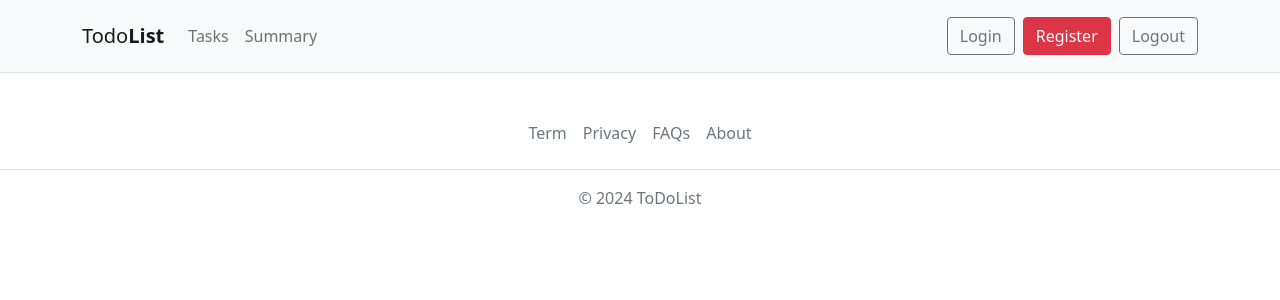
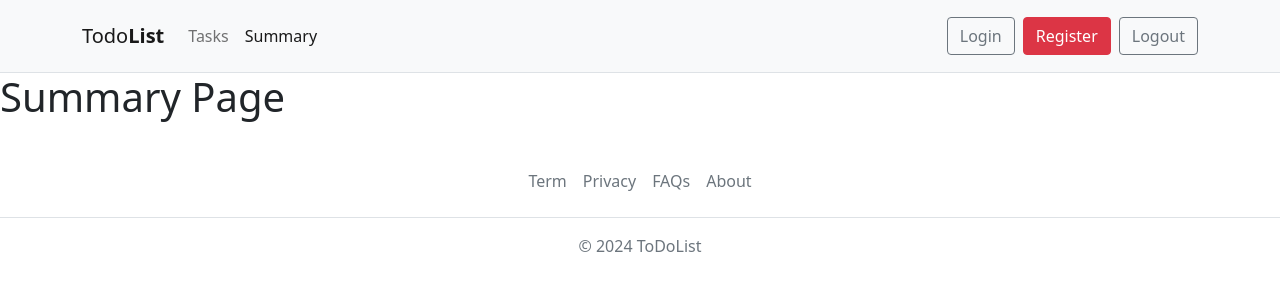
Before and after one commit to mboto-julius/todo-app, a Vue app: page /summary in a window 1280 px wide. Shown: the top 300 px of the page. Built offline with nearby package versions, Linux system fonts and the light colour scheme.

Commit message:
feat: styling the current active link

```diff
--- a/src/components/Navbar.vue
+++ b/src/components/Navbar.vue
@@ -15,7 +15,7 @@
                         <router-link :to="{ name: 'tasks' }" class="nav-link">Tasks</router-link>
                     </li>
                     <li class="nav-item">
-                        <a href="#" class="nav-link">Summary</a>
+                        <router-link :to="{ name: 'summary' }" href="#" class="nav-link">Summary</router-link>
                     </li>
                 </ul>
                 <ul class="navbar-nav ms-auto">
--- /dev/null
+++ b/src/pages/SummaryPage.vue
@@ -0,0 +1,5 @@
+<template>
+    <div>
+        <h1>Summary Page</h1>
+    </div>
+</template>
--- a/src/router/index.js
+++ b/src/router/index.js
@@ -4,5 +4,6 @@ import routes from "./routes"
 
 export default createRouter({
     routes,
-    history: createWebHistory()
+    history: createWebHistory(),
+    linkActiveClass: "active"
 })
--- a/src/router/routes.js
+++ b/src/router/routes.js
@@ -1,6 +1,7 @@
 import TasksPage from "@/pages/TasksPage.vue";
 import LoginPage from "@/pages/LoginPage.vue";
 import RegisterPage from "@/pages/RegisterPage.vue";
+import SummaryPage from "@/pages/SummaryPage.vue";
 
 const routes = [
     {
@@ -17,6 +18,11 @@ const routes = [
         path: "/register",
         component: RegisterPage,
         name: 'register'
+    },
+    {
+        path: "/summary",
+        component: SummaryPage,
+        name: 'summary'
     }
 ]
 
```
